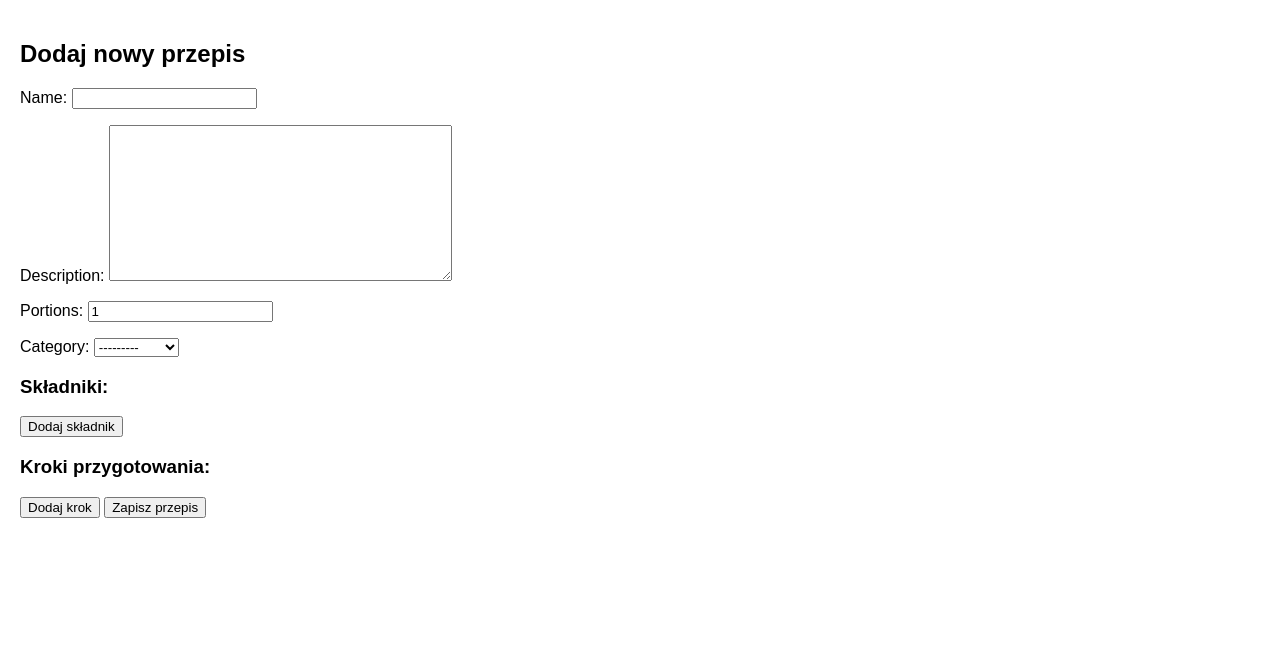
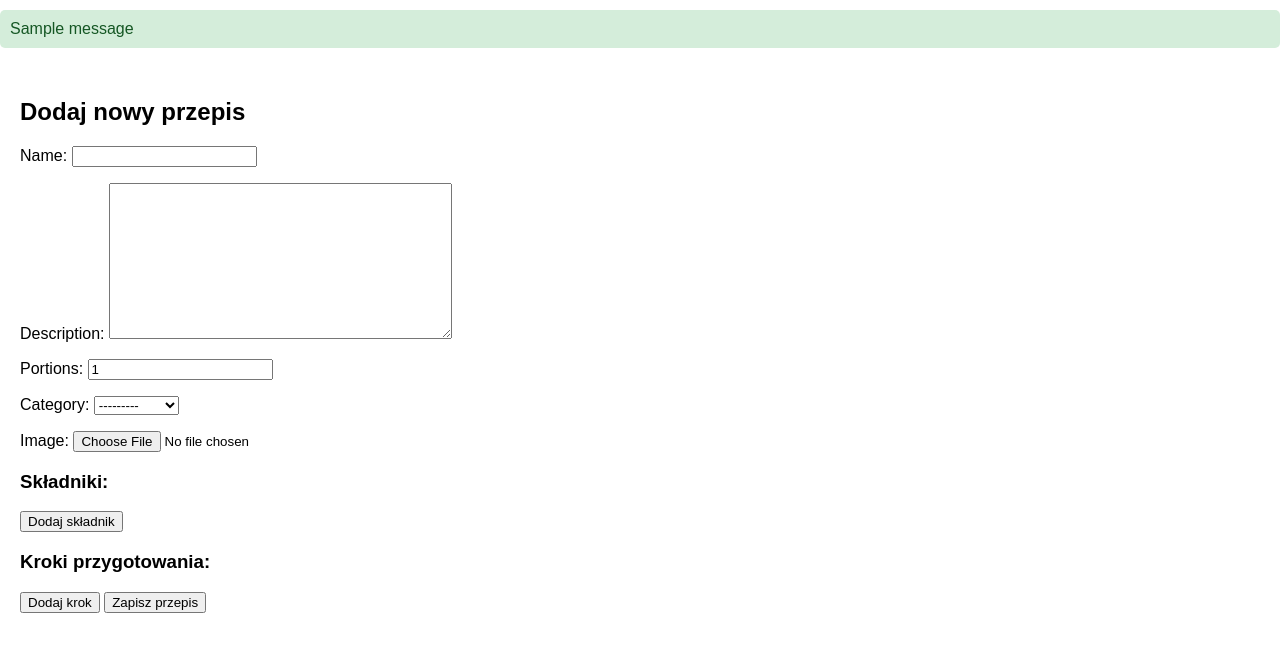
Before and after one commit to Jubyy/inzynierska, a Django app: page /recipes/add/ in a window 1280 px wide. Shown: the part 38-690 px from the top of the page. Run offline with Django 5.2, Linux system fonts and the light colour scheme; a user stored in the database is signed in; tables that the repository leaves empty hold one stand-in row (values such as "Sample post"); one stand-in notice (Sample message) is shown.

Commit message:
Dodano powiadomienia (messages) dla operacji CRUD

```diff
--- a/fridge/views.py
+++ b/fridge/views.py
@@ -2,6 +2,7 @@ from django.shortcuts import render, redirect
 from .models import FridgeItem
 from .forms import FridgeItemForm
 from django.contrib.auth.decorators import login_required
+from django.contrib import messages
 
 @login_required
 def fridge_list(request):
@@ -16,6 +17,7 @@ def add_fridge_item(request):
             item = form.save(commit=False)
             item.user = request.user
             item.save()
+            messages.success(request, 'Produkt został dodany do lodówki!')
             return redirect('fridge_list')
     else:
         form = FridgeItemForm()
@@ -41,6 +43,7 @@ def delete_fridge_item(request, item_id):
     item = FridgeItem.objects.get(id=item_id, user=request.user)
     if request.method == 'POST':
         item.delete()
+        messages.success(request, f'Produkt "{item.name}" został usunięty.')
         return redirect('fridge_list')
 
     return render(request, 'fridge/confirm_delete_item.html', {'item': item})
--- a/ksiazkakucharska/urls.py
+++ b/ksiazkakucharska/urls.py
@@ -2,16 +2,19 @@ from django.contrib import admin
 from django.urls import path, include
 from accounts import views as accounts_views
 from django.contrib.auth import views as auth_views
-
+from django.conf import settings
+from django.conf.urls.static import static
 
 urlpatterns = [
     path('admin/', admin.site.urls),
     path('register/', accounts_views.register, name='register'),
     path('dashboard/', accounts_views.dashboard, name='dashboard'),
-    # Logowanie i wylogowanie (Django Auth)
     path('login/', auth_views.LoginView.as_view(), name='login'),
     path('logout/', accounts_views.custom_logout, name='logout'),
     path('fridge/', include('fridge.urls')),
     path('recipes/', include('recipes.urls')),
+]
 
-]
+# 🔥 DODAJ TO NA SAMYM DOLE:
+if settings.DEBUG:
+    urlpatterns += static(settings.MEDIA_URL, document_root=settings.MEDIA_ROOT)
--- a/recipes/forms.py
+++ b/recipes/forms.py
@@ -4,7 +4,8 @@
 class RecipeForm(forms.ModelForm):
     class Meta:
         model = Recipe
-        fields = ['name', 'description', 'portions', 'category']
+        fields = ['name', 'description', 'portions', 'category', 'image']
+
 
 class RecipeIngredientForm(forms.ModelForm):
     class Meta:
--- a/recipes/models.py
+++ b/recipes/models.py
@@ -15,6 +15,7 @@ class Recipe(models.Model):
     description = models.TextField()
     portions = models.IntegerField(default=1)
     category = models.CharField(max_length=20, choices=CATEGORY_CHOICES)
+    image = models.ImageField(upload_to='recipe_images/', null=True, blank=True)
 
     def __str__(self):
         return self.name
--- a/recipes/templates/recipes/add_recipe.html
+++ b/recipes/templates/recipes/add_recipe.html
@@ -2,7 +2,8 @@
 
 {% block content %}
 <h2>Dodaj nowy przepis</h2>
-<form method="post">
+<form method="post" enctype="multipart/form-data">
+
     {% csrf_token %}
     {{ form.as_p }}
 
--- a/recipes/templates/recipes/edit_recipe.html
+++ b/recipes/templates/recipes/edit_recipe.html
@@ -2,7 +2,8 @@
 
 {% block content %}
 <h2>Edytuj przepis: {{ recipe.name }}</h2>
-<form method="post">
+<form method="post" enctype="multipart/form-data">
+
     {% csrf_token %}
     {{ form.as_p }}
 
--- a/recipes/templates/recipes/recipe_detail.html
+++ b/recipes/templates/recipes/recipe_detail.html
@@ -1,6 +1,11 @@
 {% extends 'base.html' %}
 
 {% block content %}
+{% if recipe.image %}
+    <img src="{{ recipe.image.url }}" alt="Zdjęcie potrawy" style="max-width: 400px; height: auto;">
+{% else %}
+    <p>Brak zdjęcia potrawy.</p>
+{% endif %}
 <h2>{{ recipe.name }}</h2>
 <p>{{ recipe.description }}</p>
 
--- a/recipes/views.py
+++ b/recipes/views.py
@@ -18,6 +18,7 @@ from .utils import convert_units
 from django.forms import inlineformset_factory
 from .models import Recipe, RecipeIngredient, PreparationStep
 from .forms import RecipeForm, RecipeIngredientForm, PreparationStepForm
+from django.contrib import messages
 
 @login_required
 def recipe_list(request):
@@ -30,7 +31,7 @@ def add_recipe(request):
     StepFormSet = inlineformset_factory(Recipe, PreparationStep, form=PreparationStepForm, extra=0, can_delete=True)
 
     if request.method == 'POST':
-        form = RecipeForm(request.POST)
+        form = RecipeForm(request.POST, request.FILES)
         ingredient_formset = IngredientFormSet(request.POST)
         step_formset = StepFormSet(request.POST)
 
@@ -38,6 +39,7 @@ def add_recipe(request):
             recipe = form.save(commit=False)
             recipe.user = request.user
             recipe.save()
+            messages.success(request, 'Przepis został zapisany!')
 
             ingredients = ingredient_formset.save(commit=False)
             for ingredient in ingredients:
@@ -207,7 +209,7 @@ def edit_recipe(request, recipe_id):
     StepFormSet = inlineformset_factory(Recipe, PreparationStep, form=PreparationStepForm, extra=0, can_delete=True)
 
     if request.method == 'POST':
-        form = RecipeForm(request.POST, instance=recipe)
+        form = RecipeForm(request.POST, request.FILES, instance=recipe)
         ingredient_formset = IngredientFormSet(request.POST, instance=recipe)
         step_formset = StepFormSet(request.POST, instance=recipe)
 
@@ -250,6 +252,7 @@ def delete_recipe(request, recipe_id):
     recipe = Recipe.objects.get(id=recipe_id, user=request.user)
     if request.method == 'POST':
         recipe.delete()
+        messages.success(request, f'Przepis "{recipe.name}" został usunięty.')
         return redirect('recipe_list')
 
     return render(request, 'recipes/confirm_delete_recipe.html', {'recipe': recipe})
--- a/templates/base.html
+++ b/templates/base.html
@@ -36,7 +36,27 @@
     <a href="{% url 'recipe_list' %}">Przepisy</a>
     <a href="{% url 'logout' %}">Wyloguj</a>
 </nav>
+{% if messages %}
+    <div class="messages">
+        {% for message in messages %}
+            <div class="alert {{ message.tags }}">
+                {{ message }}
+            </div>
+        {% endfor %}
+    </div>
+{% endif %}
 
+<style>
+    .alert {
+        padding: 10px;
+        margin: 10px 0;
+        border-radius: 5px;
+    }
+    .alert-success { background-color: #d4edda; color: #155724; }
+    .alert-info { background-color: #cce5ff; color: #004085; }
+    .alert-warning { background-color: #fff3cd; color: #856404; }
+    .alert-danger { background-color: #f8d7da; color: #721c24; }
+</style>
 <div class="container">
     {% block content %}
     {% endblock %}
```
Also changed, not shown: ksiazkakucharska/settings.py (+11 -0 lines), media/recipe_images/pol_pl_17468-17468_18_1.webp (added), recipes/migrations/0003_recipe_image.py (added).
